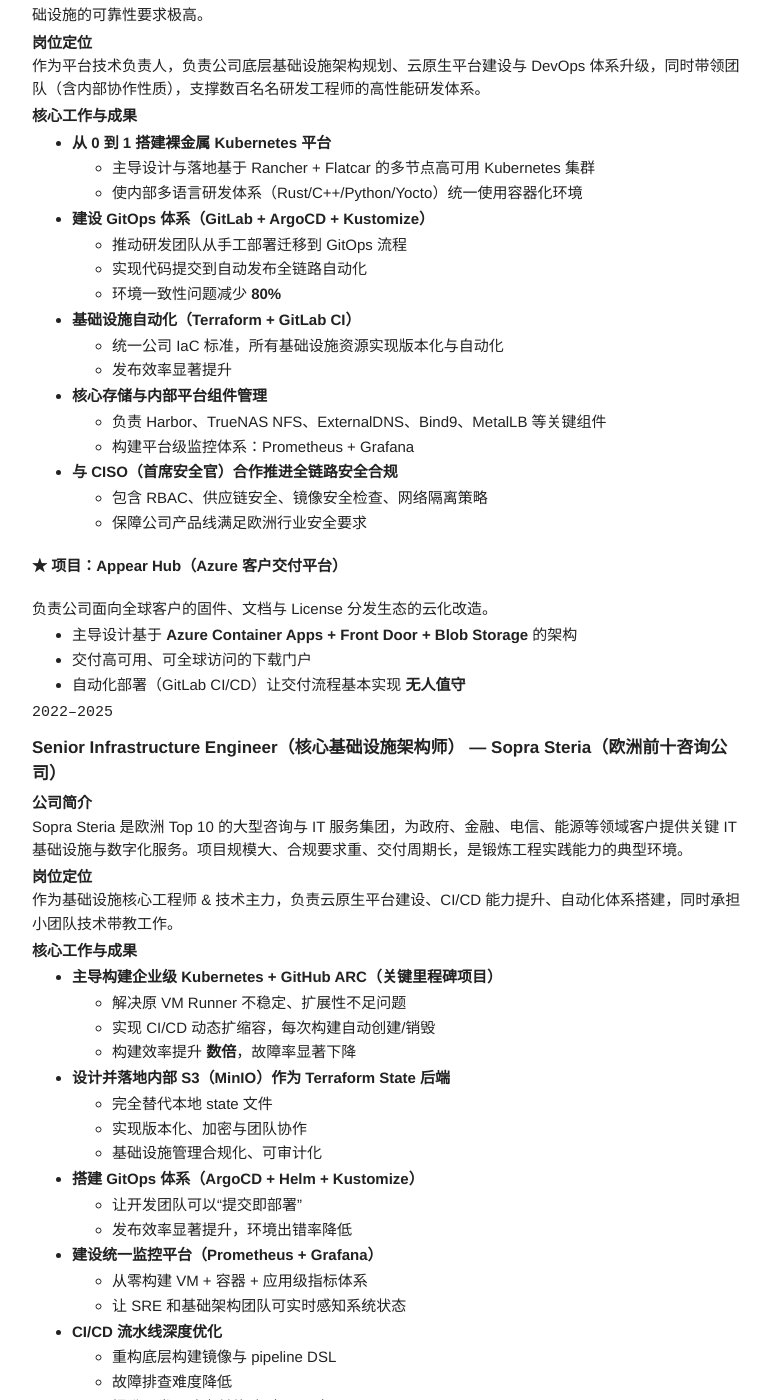
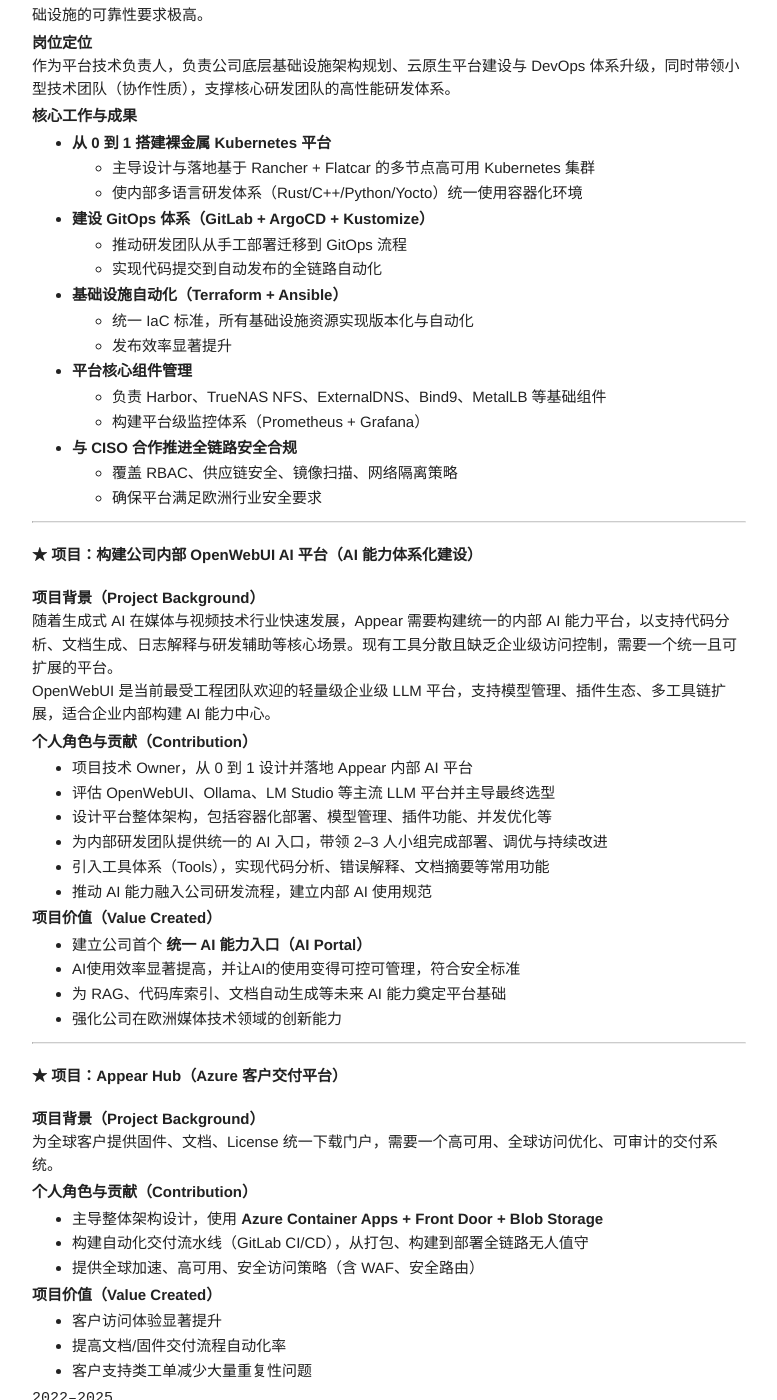
Before and after one commit to gcccheng/wugui, a Jekyll site: the page built from index.md, in a window 1280 px wide and 1400 px high, scrolled down 818 px. Shown: the whole window, without its empty margins (118-895 px from the left). Built offline with Jekyll 4.4.1, drawn with Linux system fonts in a browser that asks for light colours.

Commit message:
Update index.md

```diff
--- a/index.md
+++ b/index.md
@@ -39,7 +39,7 @@ Red Hat 认证架构师（RHCA）｜Red Hat 2024唯一年度人物(RHCP)｜基
 Appear TV 是欧洲领先的视频传输、编解码和媒体分发技术公司，北欧上市企业，客户涵盖全球一线广播机构、通信运营商与大型媒体集团。公司产品广泛应用于奥运会、世界杯等高并发、高稳定性场景，对底层基础设施的可靠性要求极高。
 
 **岗位定位**
-作为平台技术负责人，负责公司底层基础设施架构规划、云原生平台建设与 DevOps 体系升级，同时带领团队（含内部协作性质），支撑数百名名研发工程师的高性能研发体系。
+作为平台技术负责人，负责公司底层基础设施架构规划、云原生平台建设与 DevOps 体系升级，同时带领小型技术团队（协作性质），支撑核心研发团队的高性能研发体系。
 
 **核心工作与成果**
 
@@ -49,27 +49,59 @@ Appear TV 是欧洲领先的视频传输、编解码和媒体分发技术公司
 
 - **建设 GitOps 体系（GitLab + ArgoCD + Kustomize）**
   - 推动研发团队从手工部署迁移到 GitOps 流程
-  - 实现代码提交到自动发布全链路自动化
-  - 环境一致性问题减少 **80%**
+  - 实现代码提交到自动发布的全链路自动化
 
-- **基础设施自动化（Terraform + GitLab CI）**
-  - 统一公司 IaC 标准，所有基础设施资源实现版本化与自动化
+- **基础设施自动化（Terraform + Ansible）**
+  - 统一 IaC 标准，所有基础设施资源实现版本化与自动化
   - 发布效率显著提升
 
-- **核心存储与内部平台组件管理**
-  - 负责 Harbor、TrueNAS NFS、ExternalDNS、Bind9、MetalLB 等关键组件
-  - 构建平台级监控体系：Prometheus + Grafana
+- **平台核心组件管理**
+  - 负责 Harbor、TrueNAS NFS、ExternalDNS、Bind9、MetalLB 等基础组件
+  - 构建平台级监控体系（Prometheus + Grafana）
 
-- **与 CISO（首席安全官）合作推进全链路安全合规**
-  - 包含 RBAC、供应链安全、镜像安全检查、网络隔离策略
-  - 保障公司产品线满足欧洲行业安全要求
+- **与 CISO 合作推进全链路安全合规**
+  - 覆盖 RBAC、供应链安全、镜像扫描、网络隔离策略
+  - 确保平台满足欧洲行业安全要求
+
+---
+
+#### ★ 项目：构建公司内部 OpenWebUI AI 平台（AI 能力体系化建设）
+
+**项目背景（Project Background）**
+随着生成式 AI 在媒体与视频技术行业快速发展，Appear 需要构建统一的内部 AI 能力平台，以支持代码分析、文档生成、日志解释与研发辅助等核心场景。现有工具分散且缺乏企业级访问控制，需要一个统一且可扩展的平台。
+OpenWebUI 是当前最受工程团队欢迎的轻量级企业级 LLM 平台，支持模型管理、插件生态、多工具链扩展，适合企业内部构建 AI 能力中心。
+
+**个人角色与贡献（Contribution）**
+- 项目技术 Owner，从 0 到 1 设计并落地 Appear 内部 AI 平台
+- 评估 OpenWebUI、Ollama、LM Studio 等主流 LLM 平台并主导最终选型
+- 设计平台整体架构，包括容器化部署、模型管理、插件功能、并发优化等
+- 为内部研发团队提供统一的 AI 入口，带领 2–3 人小组完成部署、调优与持续改进
+- 引入工具体系（Tools），实现代码分析、错误解释、文档摘要等常用功能
+- 推动 AI 能力融入公司研发流程，建立内部 AI 使用规范
+
+**项目价值（Value Created）**
+- 建立公司首个 **统一 AI 能力入口（AI Portal）**
+- AI使用效率显著提高，并让AI的使用变得可控可管理，符合安全标准
+- 为 RAG、代码库索引、文档自动生成等未来 AI 能力奠定平台基础
+- 强化公司在欧洲媒体技术领域的创新能力
+
+---
 
 #### ★ 项目：Appear Hub（Azure 客户交付平台）
-负责公司面向全球客户的固件、文档与 License 分发生态的云化改造。
 
-- 主导设计基于 **Azure Container Apps + Front Door + Blob Storage** 的架构
-- 交付高可用、可全球访问的下载门户
-- 自动化部署（GitLab CI/CD）让交付流程基本实现 **无人值守**
+**项目背景（Project Background）**
+为全球客户提供固件、文档、License 统一下载门户，需要一个高可用、全球访问优化、可审计的交付系统。
+
+**个人角色与贡献（Contribution）**
+- 主导整体架构设计，使用 **Azure Container Apps + Front Door + Blob Storage**
+- 构建自动化交付流水线（GitLab CI/CD），从打包、构建到部署全链路无人值守
+- 提供全球加速、高可用、安全访问策略（含 WAF、安全路由）
+
+**项目价值（Value Created）**
+- 客户访问体验显著提升
+- 提高文档/固件交付流程自动化率
+- 客户支持类工单减少大量重复性问题
+
 
 `2022–2025`
 ### **Senior Infrastructure Engineer（核心基础设施架构师） — Sopra Steria（欧洲前十咨询公司）**
```
